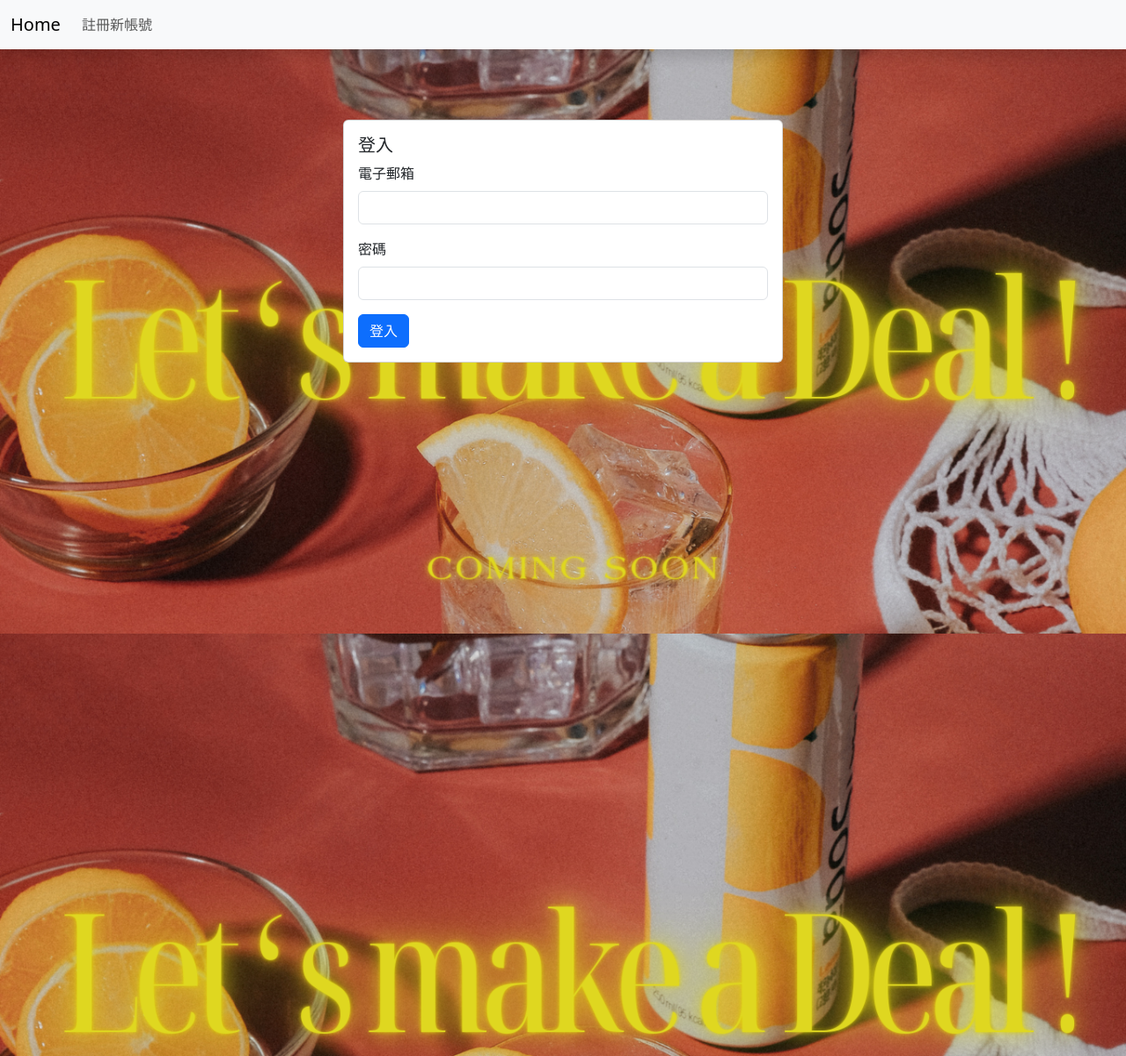
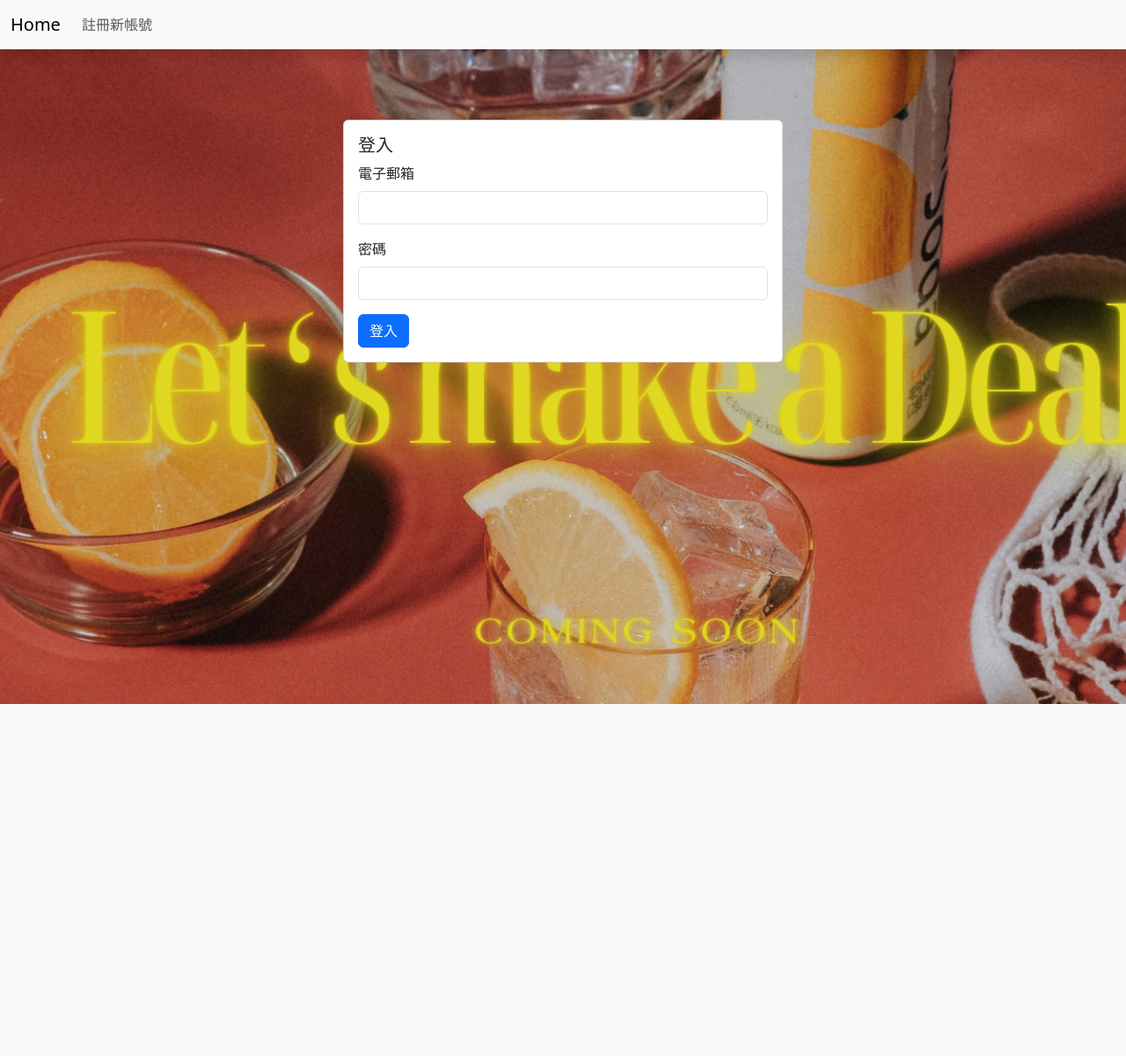
Before and after one commit to rayeraye1014/Midterm-Independent-Study_iSpan, a PHP site: page /login.php in a window 1280 px wide. Shown: the whole page at 88% size. After the commit the page ends 800 px from the top, so only its background shows below. Run offline with PHP 8.4, Linux system fonts and the light colour scheme; some web fonts are replaced.

Commit message:
update login頁面

```diff
--- a/0.parts/html-head.php
+++ b/0.parts/html-head.php
@@ -8,11 +8,19 @@
   <link href="https://cdn.jsdelivr.net/npm/bootstrap@5.3.2/dist/css/bootstrap.min.css" rel="stylesheet" />
   <link rel="stylesheet" href="https://cdnjs.cloudflare.com/ajax/libs/font-awesome/6.5.1/css/all.min.css" referrerpolicy="no-referrer" />
   <link href="https://fonts.googleapis.com/css2?family=Caveat:wght@700&family=Dancing+Script&family=Jost:wght@300&family=Noto+Sans+TC:wght@100&family=Nunito:wght@500&family=Playpen+Sans:wght@400;600&family=Roboto:wght@100&family=Smooch&display=swap" rel="stylesheet">
-  <style>
-    body {
-      height: 1200px;
-    }
-  </style>
+  <?php if ($pageName == 'login') : ?>
+    <style>
+      body {
+        height: 100vh;
+      }
+    </style>
+  <?php else : ?>
+    <style>
+      body {
+        height: 1200px;
+      }
+    </style>
+  <?php endif; ?>
 </head>
 
 <body class="d-flex px-0 mx-0">
--- a/login.php
+++ b/login.php
@@ -17,7 +17,7 @@ $pageName = 'login';
 
   .bg-img {
     background-image: url(./02.imgs/bg.png);
-    background-size: contain;
+    background-size: cover;
   }
 
   .addHeight {
```
